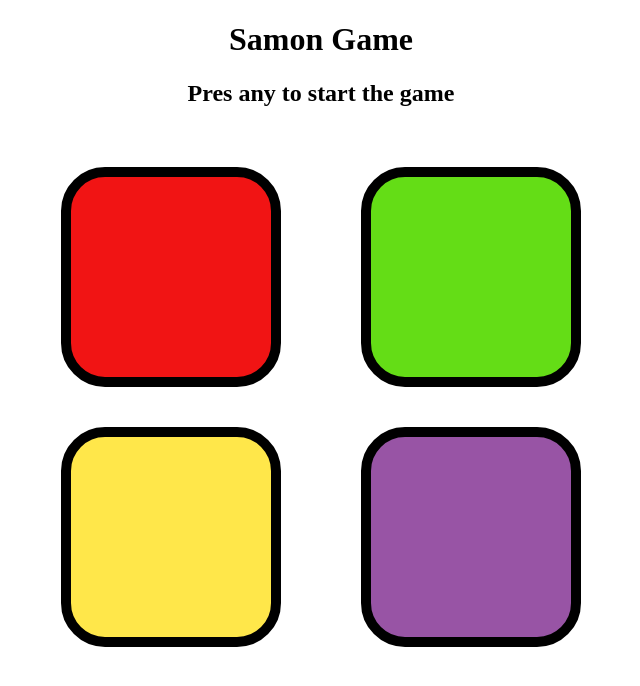
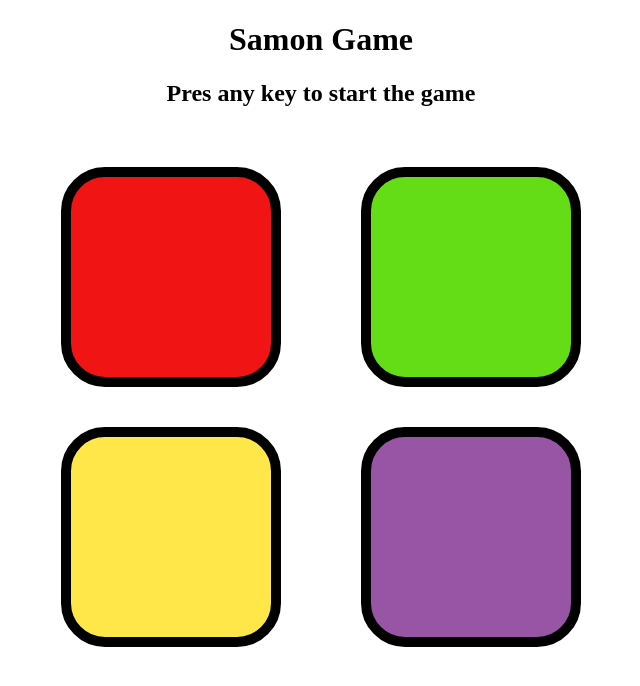
Before and after one commit to anupam-pandey01/simon-says-game, a plain HTML site: page index.html in a window 1280 px wide. Shown: the whole page, without its empty margins (319-959 px from the left). Drawn offline with Linux system fonts and the light colour scheme.

Commit message:
Make Change into heading

```diff
--- a/index.html
+++ b/index.html
@@ -8,7 +8,7 @@
 </head>
 <body>
     <h1>Samon Game</h1>
-    <h2>Pres any to start the game</h2>
+    <h2>Pres any key to start the game</h2>
 
     <div class="btn-container">
         <div class="line-one">
```
